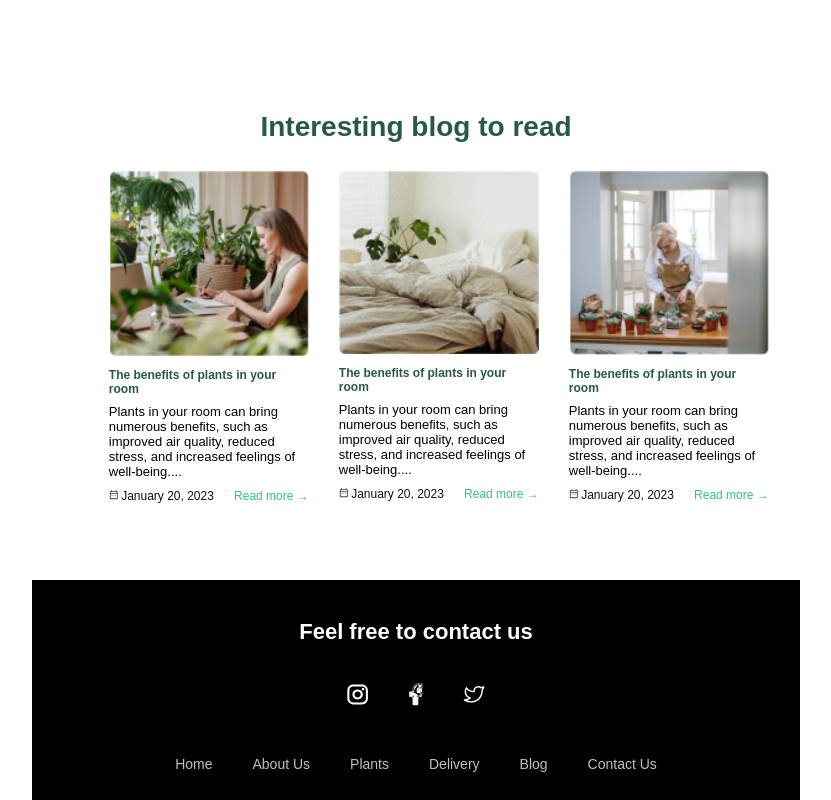
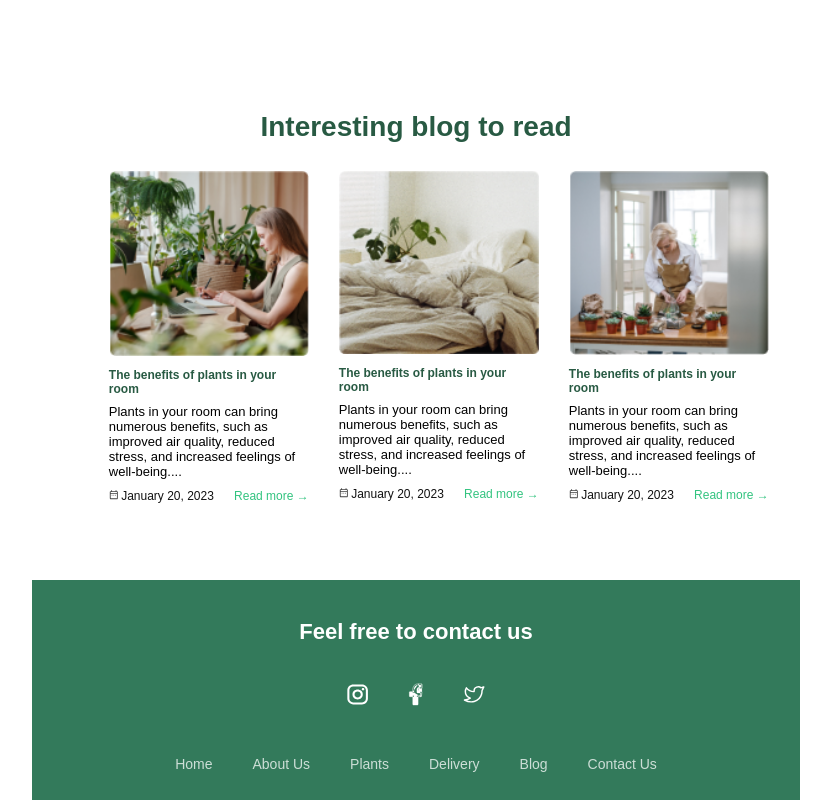
Before and after one commit to MohammedSaeed9444/lush, a website: page index.html in a window 1280 px wide. Shown: the part 1918-2718 px from the top of the page, without its empty margins (224-1055 px from the left). Drawn offline with Linux system fonts and the light colour scheme.

Commit message:
update color

```diff
--- a/style.css
+++ b/style.css
@@ -396,7 +396,7 @@ li {
 .footer {
     width: 100%;
     height: 220px;
-    background-color: #000000;
+    background-color: #337A5B;
     color: #FFFFFF;
 }
 .ttt h2 {
```
Also changed, not shown: package.json (added, +20 -0 lines), 1 other file.
